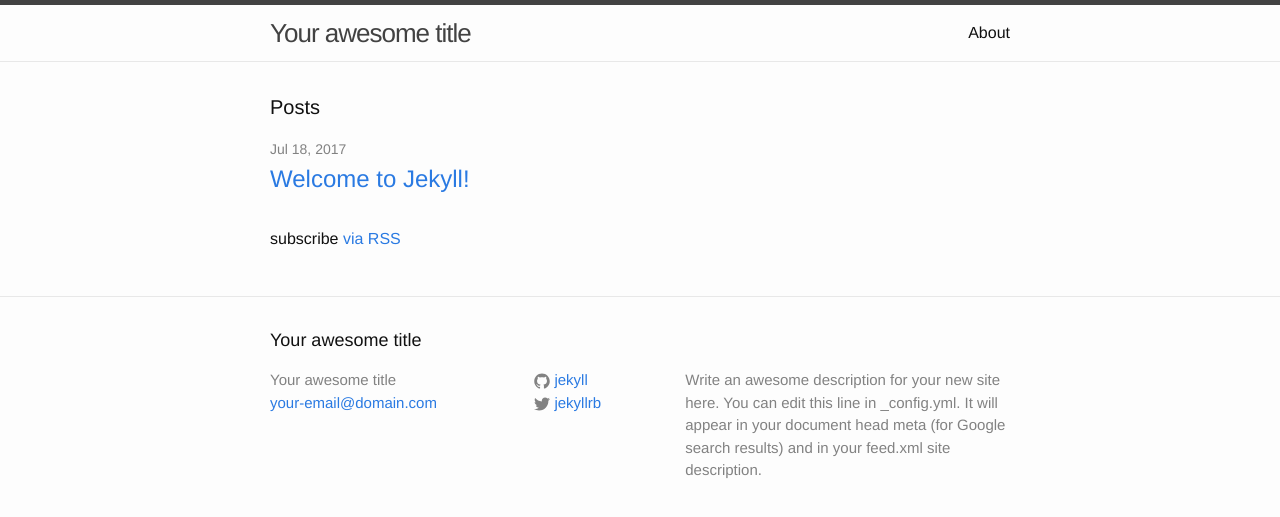
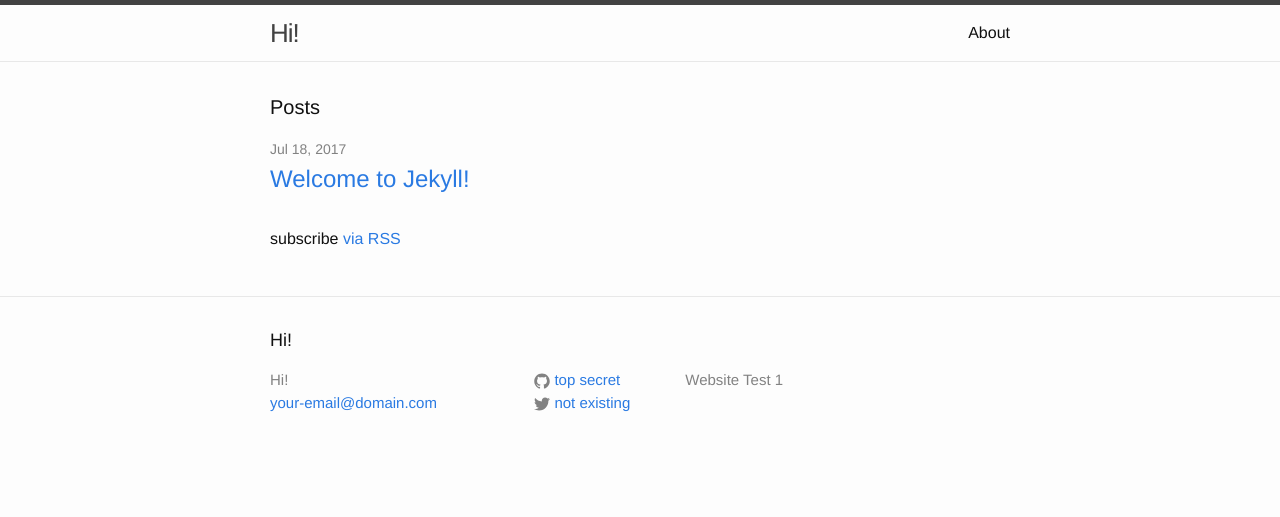
Before and after one commit to Rocketwork/Rocketwork.github.io, a Jekyll site: the page built from index.html, in a window 1280 px wide. Shown: the top 517 px of the page. Built offline with Jekyll 4.4.1, drawn with Linux system fonts in a browser that asks for light colours.

Commit message:
Update _config.yml

```diff
--- a/_config.yml
+++ b/_config.yml
@@ -6,16 +6,14 @@
 # 'jekyll serve'. If you change this file, please restart the server process.
 
 # Site settings
-title: Your awesome title
+title: Hi!
 email: your-email@domain.com
 description: > # this means to ignore newlines until "baseurl:"
-  Write an awesome description for your new site here. You can edit this
-  line in _config.yml. It will appear in your document head meta (for
-  Google search results) and in your feed.xml site description.
+  Website Test 1
 baseurl: "" # the subpath of your site, e.g. /blog
 url: "http://yourdomain.com" # the base hostname & protocol for your site
-twitter_username: jekyllrb
-github_username:  jekyll
+twitter_username: not existing
+github_username:  top secret
 
 # Build settings
 markdown: kramdown
```
